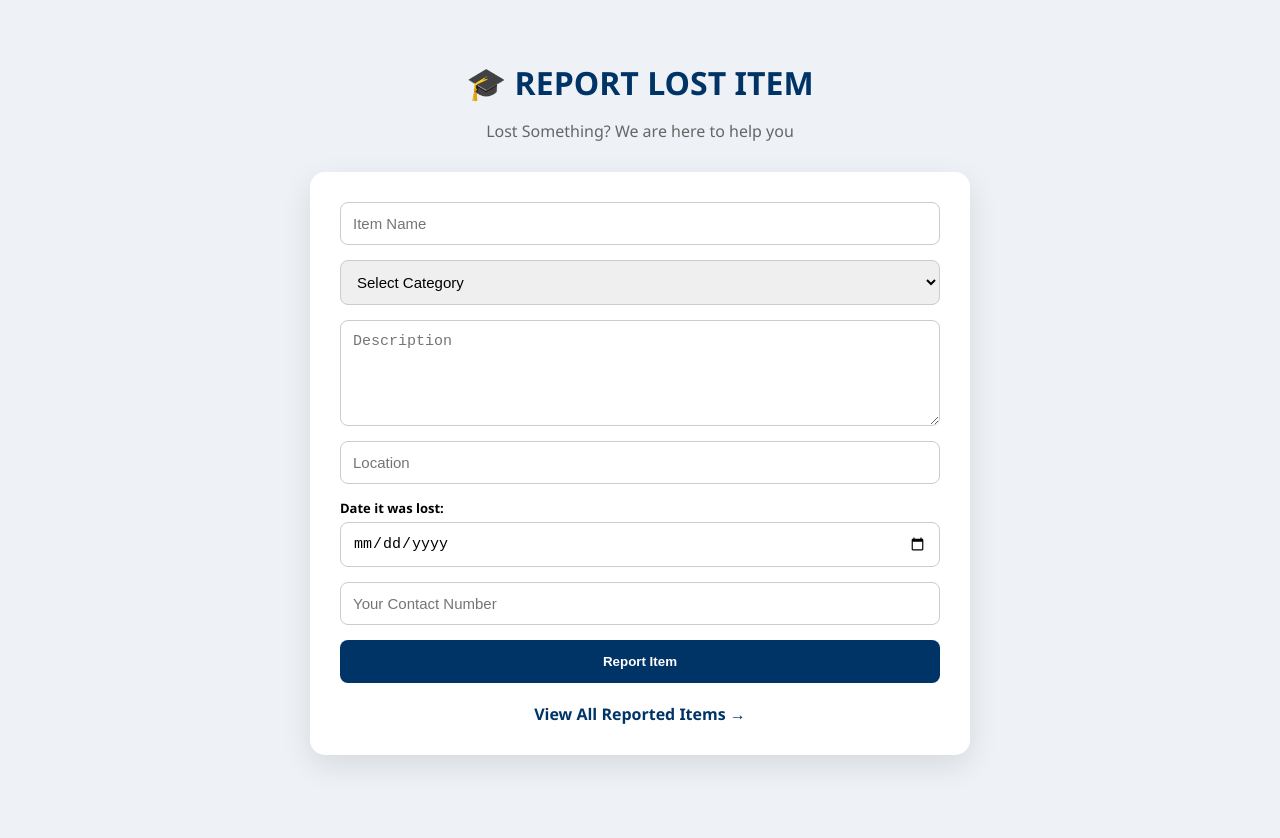
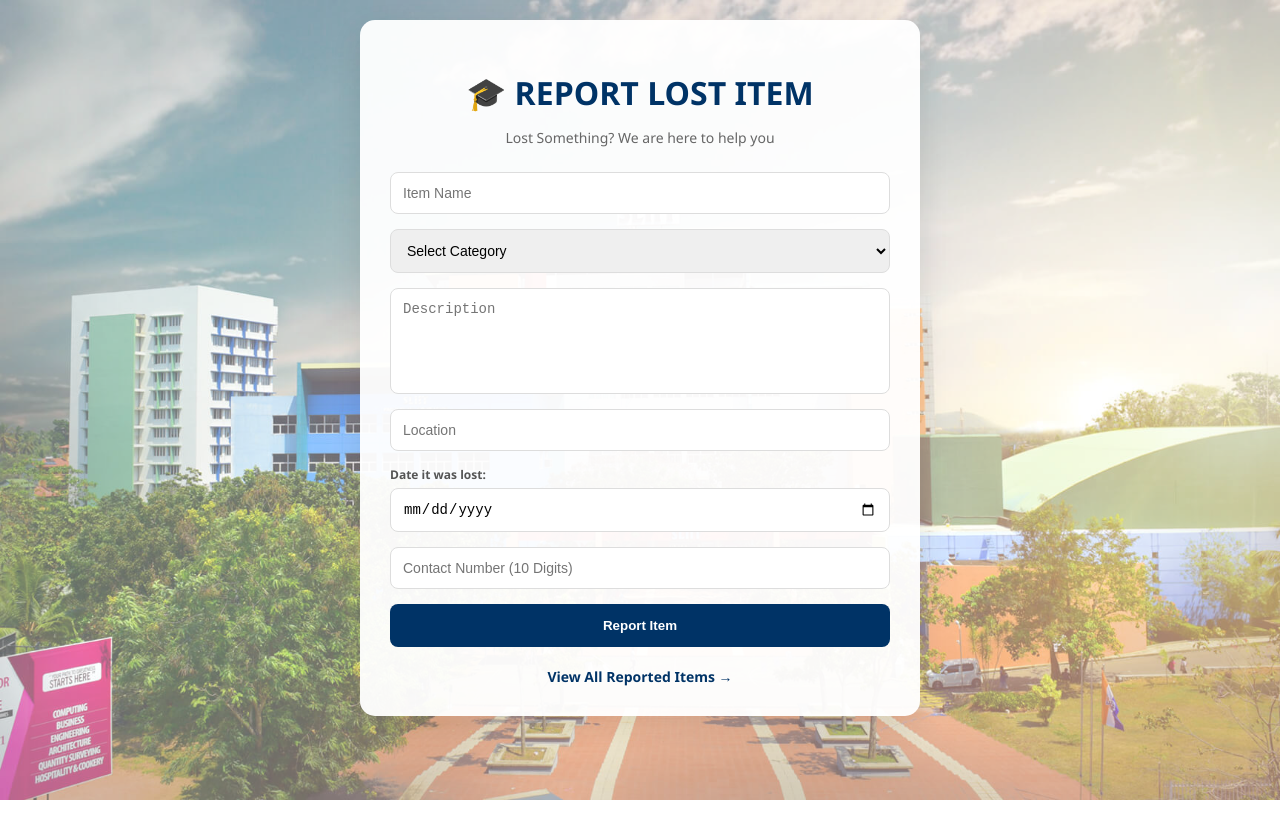
Before and after one commit to Chami2003/LOST-FOUND-SYSTEM-new, a React (Create React App) app in the folder frontend/: page / in a window 1280 px wide. Shown: the top 838 px of the page. After the commit the page ends 800 px from the top, so only its background shows below. Built offline with nearby package versions, Linux system fonts and the light colour scheme.

Commit message:
updated all the validation and add background image

```diff
--- a/frontend/src/App.js
+++ b/frontend/src/App.js
@@ -2,7 +2,10 @@ import React, { useState, useEffect } from 'react';
 import axios from 'axios';
 import { BrowserRouter as Router, Routes, Route, useNavigate, Link } from 'react-router-dom';
 
-// --- 1. Form පෙන්වන පිටුව ---
+// Campus background photo
+import campusBg from './campus.jpg';
+
+// --- 1. Form Page (Add Item Validation) ---
 function FormPage() {
   const [formData, setFormData] = useState({
     itemName: '', description: '', category: '', location: '', dateLost: '', contact: ''
@@ -12,11 +15,19 @@ function FormPage() {
 
   const handleSubmit = async (e) => {
     e.preventDefault();
-    // Validation: දුරකථන අංකය ඉලක්කම් 10ක් විය යුතුයි
+
+    // 1. හිස් Field ඇත්දැයි පරීක්ෂා කිරීම
+    if (!formData.itemName || !formData.description || !formData.category || !formData.location || !formData.dateLost || !formData.contact) {
+      alert("Please fill all the fields before reporting.");
+      return;
+    }
+
+    // 2. දුරකථන අංක Validation එක (ඉලක්කම් 10)
     if (formData.contact.length !== 10) {
       alert("Please enter a valid 10-digit contact number.");
       return;
     }
+
     try {
       await axios.post('http://localhost:5001/api/lost-items/add', formData);
       alert("Item Reported Successfully! 🎉");
@@ -25,11 +36,11 @@ function FormPage() {
   };
 
   return (
-    <div style={{ padding: '40px', fontFamily: "'Segoe UI', sans-serif", backgroundColor: '#eef2f7', minHeight: '100vh' }}>
-      <h1 style={{ textAlign: 'center', color: '#003366', marginBottom: '10px' }}>🎓 REPORT LOST ITEM</h1>
-      <p style={{ textAlign: 'center', color: '#666', marginBottom: '30px' }}>Lost Something? We are here to help you</p>
-
-      <div style={{ maxWidth: '600px', margin: 'auto', backgroundColor: 'white', padding: '30px', borderRadius: '15px', boxShadow: '0 10px 30px rgba(0,0,0,0.1)' }}>
+    <div style={pageBackgroundStyle}>
+      <div style={fullOverlayStyle} />
+      <div style={formContainerStyle}>
+        <h1 style={{ textAlign: 'center', color: '#003366', marginBottom: '5px' }}>🎓 REPORT LOST ITEM</h1>
+        <p style={{ textAlign: 'center', color: '#666', marginBottom: '25px', fontSize: '14px' }}>Lost Something? We are here to help you</p>
         <form onSubmit={handleSubmit} style={{ display: 'grid', gap: '15px' }}>
           <input type="text" placeholder="Item Name" value={formData.itemName} onChange={(e) => setFormData({...formData, itemName: e.target.value})} required style={inputStyle} />
           <select value={formData.category} onChange={(e) => setFormData({...formData, category: e.target.value})} required style={inputStyle}>
@@ -38,27 +49,26 @@ function FormPage() {
             <option value="Electronics (Laptop/Phone)">Electronics (Laptop/Phone)</option>
             <option value="Books / Stationery">Books / Stationery</option>
           </select>
-          <textarea placeholder="Description" value={formData.description} onChange={(e) => setFormData({...formData, description: e.target.value})} required style={{...inputStyle, height: '80px'}} />
+          <textarea placeholder="Description" value={formData.description} onChange={(e) => setFormData({...formData, description: e.target.value})} required style={{...inputStyle, height: '80px', resize: 'none'}} />
           <input type="text" placeholder="Location" value={formData.location} onChange={(e) => setFormData({...formData, location: e.target.value})} required style={inputStyle} />
           <div style={{ display: 'flex', flexDirection: 'column', gap: '5px' }}>
-            <label style={{ fontSize: '13px', fontWeight: 'bold' }}>Date it was lost:</label>
+            <label style={{ fontSize: '12px', fontWeight: 'bold', color: '#555' }}>Date it was lost:</label>
             <input type="date" max={today} value={formData.dateLost} onChange={(e) => setFormData({...formData, dateLost: e.target.value})} required style={inputStyle} />
           </div>
-          <input type="tel" placeholder="Your Contact Number" value={formData.contact} onChange={(e) => setFormData({...formData, contact: e.target.value})} required style={inputStyle} />
+          <input type="tel" placeholder="Contact Number (10 Digits)" value={formData.contact} onChange={(e) => setFormData({...formData, contact: e.target.value})} required style={inputStyle} />
           <button type="submit" style={btnStyle}>Report Item</button>
         </form>
-        <Link to="/items" style={{ display: 'block', textAlign: 'center', marginTop: '20px', color: '#003366', textDecoration: 'none', fontWeight: 'bold' }}>View All Reported Items →</Link>
+        <Link to="/items" style={{ display: 'block', textAlign: 'center', marginTop: '20px', color: '#003366', textDecoration: 'none', fontWeight: 'bold', fontSize: '14px' }}>View All Reported Items →</Link>
       </div>
     </div>
   );
 }
 
-// --- 2. ලැයිස්තුව පෙන්වන සහ සියලුම විස්තර Validations සහිතව Update කළ හැකි පිටුව ---
+// --- 2. List Page (Update Validation - No Empty Fields) ---
 function ListPage() {
   const [items, setItems] = useState([]);
   const [editingId, setEditingId] = useState(null);
   const [editFormData, setEditFormData] = useState({});
-  const today = new Date().toISOString().split('T')[0];
 
   const fetchItems = async () => {
     try {
@@ -70,7 +80,7 @@ function ListPage() {
   useEffect(() => { fetchItems(); }, []);
 
   const handleDelete = async (id) => {
-    if (window.confirm("Are you sure you want to delete this report?")) {
+    if (window.confirm("Are you sure?")) {
       try {
         await axios.delete(`http://localhost:5001/api/lost-items/delete/${id}`);
         fetchItems();
@@ -79,74 +89,92 @@ function ListPage() {
   };
 
   const handleUpdate = async (id) => {
-    // Validation: Update කිරීමේදීත් අංකය පරීක්ෂා කිරීම
+    // 1. Update කිරීමේදී කිසිම Field එකක් හිස්ව තිබිය නොහැක
+    if (!editFormData.itemName || !editFormData.description || !editFormData.location || !editFormData.contact) {
+      alert("Fields cannot be empty. Please fill in all details before saving.");
+      return;
+    }
+
+    // 2. දුරකථන අංක Validation එක (ඉලක්කම් 10)
     if (editFormData.contact.length !== 10) {
       alert("Please enter a valid 10-digit contact number.");
       return;
     }
+
     try {
       await axios.put(`http://localhost:5001/api/lost-items/update/${id}`, editFormData);
-      alert("Update Successful! ✅");
       setEditingId(null);
       fetchItems();
     } catch (err) { alert("Update failed"); }
   };
 
   return (
-    <div style={{ padding: '40px', fontFamily: "'Segoe UI', sans-serif", backgroundColor: '#eef2f7', minHeight: '100vh' }}>
-      <Link to="/" style={{ color: '#003366', fontWeight: 'bold', textDecoration: 'none' }}>← Back to Report Form</Link>
-      <h2 style={{ textAlign: 'center', color: '#003366' }}>Recent Lost Items</h2>
+    <div style={pageBackgroundStyle}>
+      <div style={fullOverlayStyle} />
+      <div style={{ position: 'relative', width: '100%', padding: '40px', zIndex: 1 }}>
+        <Link to="/" style={{ color: '#003366', fontWeight: 'bold', textDecoration: 'none', marginBottom: '20px', display: 'inline-block' }}>
+          ← Back to Form
+        </Link>
+        <h2 style={{ textAlign: 'center', color: '#000', fontSize: '32px', fontWeight: 'bold', marginBottom: '40px' }}>
+          Recent Reported Items
+        </h2>
 
-      <div style={{ display: 'flex', flexWrap: 'wrap', justifyContent: 'center', gap: '20px', marginTop: '20px' }}>
+        <div style={{ display: 'flex', flexWrap: 'wrap', justifyContent: 'center', gap: '25px' }}>
           {items.map(item => (
             <div key={item._id} style={cardStyle}>
               {editingId === item._id ? (
-              <div style={{ display: 'grid', gap: '8px' }}>
-                <input style={smallInput} value={editFormData.itemName} onChange={(e) => setEditFormData({...editFormData, itemName: e.target.value})} />
-
-                <select style={smallInput} value={editFormData.category} onChange={(e) => setEditFormData({...editFormData, category: e.target.value})}>
+                // Edit Mode
+                <div style={{ display: 'grid', gap: '6px', height: '100%', overflowY: 'auto' }}>
+                  <input style={smallInput} value={editFormData.itemName} onChange={(e) => setEditFormData({...editFormData, itemName: e.target.value})} required />
+                  <select style={smallInput} value={editFormData.category} onChange={(e) => setEditFormData({...editFormData, category: e.target.value})} required>
                     <option value="Student ID / Documents">Student ID / Documents</option>
                     <option value="Electronics (Laptop/Phone)">Electronics (Laptop/Phone)</option>
                     <option value="Books / Stationery">Books / Stationery</option>
                   </select>
-
-                <input style={smallInput} value={editFormData.location} onChange={(e) => setEditFormData({...editFormData, location: e.target.value})} />
-
-                <textarea style={{...smallInput, height: '50px'}} value={editFormData.description} onChange={(e) => setEditFormData({...editFormData, description: e.target.value})} />
-
-                {/* Date Validation in Update */}
-                <input type="date" max={today} style={smallInput} value={editFormData.dateLost ? editFormData.dateLost.split('T')[0] : ""} onChange={(e) => setEditFormData({...editFormData, dateLost: e.target.value})} />
-
-                <input style={smallInput} value={editFormData.contact} onChange={(e) => setEditFormData({...editFormData, contact: e.target.value})} />
-
+                  <textarea style={{...smallInput, height: '50px'}} value={editFormData.description} onChange={(e) => setEditFormData({...editFormData, description: e.target.value})} required />
+                  <input style={smallInput} value={editFormData.location} onChange={(e) => setEditFormData({...editFormData, location: e.target.value})} required />
+                  <input style={smallInput} value={editFormData.contact} onChange={(e) => setEditFormData({...editFormData, contact: e.target.value})} required />
                   <div style={{ display: 'flex', gap: '5px' }}>
                     <button onClick={() => handleUpdate(item._id)} style={{ ...actionBtn, backgroundColor: '#27ae60' }}>Save</button>
                     <button onClick={() => setEditingId(null)} style={{ ...actionBtn, backgroundColor: '#95a5a6' }}>Cancel</button>
                   </div>
                 </div>
               ) : (
-              <>
+                <div style={{ display: 'flex', flexDirection: 'column', height: '100%' }}>
+                  <div style={{ flex: 1, overflowY: 'auto', marginBottom: '10px' }}>
                     <span style={badgeStyle}>{item.category}</span>
-                <h4 style={{ margin: '15px 0 5px 0' }}>{item.itemName}</h4>
-                <p style={{ fontSize: '14px', color: '#d35400' }}>📍 {item.location}</p>
-                <p style={{ fontSize: '12px', color: '#666', marginBottom: '10px' }}>{item.description}</p>
+                    <h4 style={{ margin: '10px 0 5px 0', color: '#333' }}>{item.itemName}</h4>
+                    <p style={{ fontSize: '13px', color: '#e67e22' }}>📍 {item.location}</p>
+                    <p style={{ fontSize: '12px', color: '#666' }}>{item.description}</p>
+                  </div>
+                  <div style={{ borderTop: '1px solid #eee', paddingTop: '10px' }}>
                     <p style={{ fontSize: '12px', fontWeight: 'bold' }}>📞 {item.contact}</p>
-                <p style={{ fontSize: '11px', color: '#999' }}>📅 {new Date(item.dateLost).toDateString()}</p>
-
                     <div style={{ display: 'flex', gap: '10px', marginTop: '10px' }}>
                       <button onClick={() => { setEditingId(item._id); setEditFormData(item); }} style={{ ...actionBtn, backgroundColor: '#f39c12' }}>Edit</button>
                       <button onClick={() => handleDelete(item._id)} style={{ ...actionBtn, backgroundColor: '#e74c3c' }}>Delete</button>
                     </div>
-              </>
+                  </div>
+                </div>
               )}
             </div>
           ))}
         </div>
       </div>
+    </div>
   );
 }
 
-// --- 3. Main App ---
+// --- Styles ---
+const pageBackgroundStyle = { backgroundImage: `url(${campusBg})`, backgroundSize: 'cover', backgroundPosition: 'center', backgroundAttachment: 'fixed', minHeight: '100vh', display: 'flex', flexDirection: 'column', alignItems: 'center', fontFamily: "'Segoe UI', sans-serif" };
+const fullOverlayStyle = { position: 'fixed', top: 0, left: 0, right: 0, bottom: 0, backgroundColor: 'rgba(255, 255, 255, 0.4)', zIndex: 0 };
+const formContainerStyle = { position: 'relative', maxWidth: '500px', width: '100%', backgroundColor: 'rgba(255, 255, 255, 0.95)', padding: '30px', borderRadius: '15px', boxShadow: '0 10px 30px rgba(0,0,0,0.1)', margin: '20px', zIndex: 1 };
+const cardStyle = { backgroundColor: 'white', padding: '15px', borderRadius: '12px', width: '280px', height: '320px', boxShadow: '0 4px 15px rgba(0,0,0,0.05)', display: 'flex', flexDirection: 'column' };
+const inputStyle = { padding: '12px', borderRadius: '8px', border: '1px solid #ddd', fontSize: '14px' };
+const btnStyle = { padding: '14px', borderRadius: '8px', border: 'none', backgroundColor: '#003366', color: 'white', fontWeight: 'bold', cursor: 'pointer' };
+const badgeStyle = { backgroundColor: '#e1f5fe', color: '#01579b', padding: '3px 8px', borderRadius: '4px', fontSize: '10px', fontWeight: 'bold' };
+const actionBtn = { border: 'none', color: 'white', padding: '8px', borderRadius: '5px', cursor: 'pointer', flex: 1, fontSize: '12px', fontWeight: 'bold' };
+const smallInput = { padding: '6px', borderRadius: '5px', border: '1px solid #ddd', fontSize: '12px', width: '100%' };
+
 export default function App() {
   return (
     <Router>
@@ -157,11 +185,3 @@ export default function App() {
     </Router>
   );
 }
-
-// Styles
-const inputStyle = { padding: '12px', borderRadius: '8px', border: '1px solid #ccc', fontSize: '15px' };
-const btnStyle = { padding: '14px', borderRadius: '8px', border: 'none', backgroundColor: '#003366', color: 'white', fontWeight: 'bold', cursor: 'pointer' };
-const cardStyle = { backgroundColor: 'white', padding: '20px', borderRadius: '12px', width: '280px', boxShadow: '0 5px 15px rgba(0,0,0,0.05)', position: 'relative' };
-const badgeStyle = { position: 'absolute', top: '15px', right: '15px', backgroundColor: '#e1f5fe', color: '#01579b', padding: '4px 8px', borderRadius: '4px', fontSize: '10px', fontWeight: 'bold' };
-const actionBtn = { border: 'none', color: 'white', padding: '8px', borderRadius: '5px', cursor: 'pointer', flex: 1, fontSize: '12px', fontWeight: 'bold' };
-const smallInput = { padding: '8px', borderRadius: '5px', border: '1px solid #ddd', fontSize: '13px', width: '100%' };
```
Also changed, not shown: frontend/src/campus.jpg (added). Lines whose indentation alone changed are shown as unchanged.
